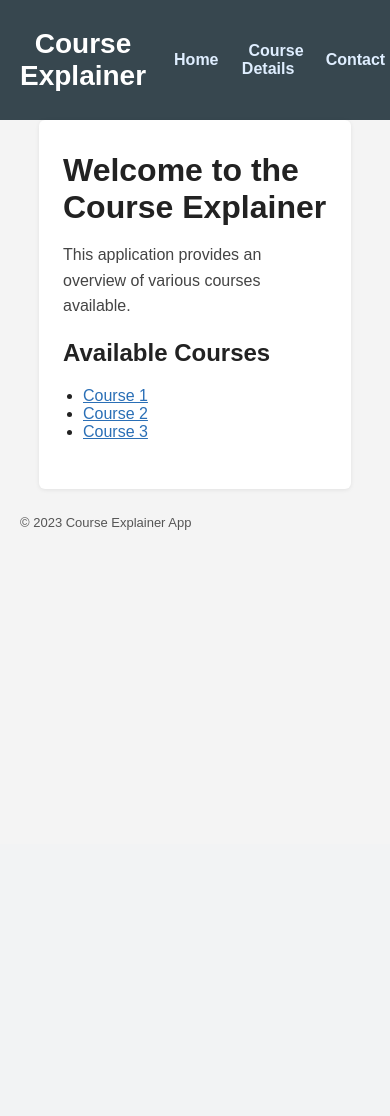
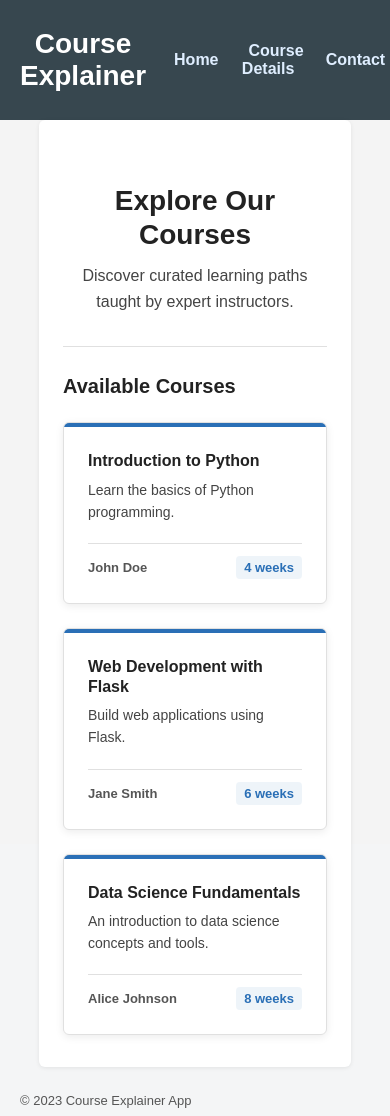
Before and after one commit to Gayane05/course-explainer-app, a Flask app: page / in a window 390 px wide. Before the commit the page ends 530 px from the top, so only its background shows below. Run offline with Flask 3, Linux system fonts and the light colour scheme.

Commit message:
Redesign home screen with hero section and course cards
Replace plain link list with a responsive card grid showing real course
data (title, description, instructor, duration). Add CSS design tokens
and fix the course view to pass a Course object to the template.

Co-Authored-By: Claude Sonnet 4.6 <noreply@anthropic.com>

```diff
--- a/src/static/css/styles.css
+++ b/src/static/css/styles.css
@@ -1,3 +1,44 @@
+/* design tokens */
+:root {
+  --color-bg-page:    #f4f5f6;
+  --color-bg-card:    #ffffff;
+  --color-bg-header:  #37474f;
+  --color-text-primary:   #222222;
+  --color-text-secondary: #444444;
+  --color-text-muted:     #555555;
+  --color-text-inverse:   #ffffff;
+  --color-text-nav:       #dfeeff;
+  --color-link:       #2a6fb6;
+  --color-link-hover: #1a4f8a;
+  --color-border:     #e0e0e0;
+  --color-shadow:     rgba(0,0,0,0.08);
+
+  --font-family-base: Arial, Helvetica, sans-serif;
+  --font-size-xs:   13px;
+  --font-size-sm:   14px;
+  --font-size-base: 16px;
+  --font-size-md:   20px;
+  --font-size-lg:   28px;
+  --font-size-xl:   32px;
+  --font-weight-normal:   400;
+  --font-weight-semibold: 600;
+  --line-height-base:  1.6;
+  --line-height-tight: 1.2;
+
+  --space-1:  4px;
+  --space-2:  8px;
+  --space-3:  12px;
+  --space-4:  16px;
+  --space-5:  20px;
+  --space-6:  24px;
+  --space-7:  28px;
+  --space-8:  32px;
+
+  --radius-sm: 4px;
+  --radius-md: 6px;
+  --max-width-content: 1000px;
+}
+
 /* reset basics */
 * { box-sizing: border-box; }
 html,body { margin:0; padding:0; height:100%; font-family: Arial, Helvetica, sans-serif; color:#222; background:#f4f5f6; }
@@ -35,6 +76,106 @@ p { line-height:1.6; color:#444; }
 
 /* footer */
 .site-footer { max-width:1000px; margin:18px auto; padding:8px 20px; color:#555; font-size:13px; }
+
+/* home hero */
+.hero {
+  text-align: center;
+  padding: var(--space-8) 0;
+  margin-bottom: var(--space-7);
+  border-bottom: 1px solid var(--color-border);
+}
+.hero__title {
+  font-size: var(--font-size-xl);
+  color: var(--color-text-primary);
+  margin: 0 0 var(--space-3);
+  line-height: var(--line-height-tight);
+}
+.hero__subtitle {
+  font-size: var(--font-size-base);
+  color: var(--color-text-secondary);
+  margin: 0;
+  line-height: var(--line-height-base);
+}
+
+/* courses section */
+.section-heading {
+  font-size: var(--font-size-md);
+  color: var(--color-text-primary);
+  margin: 0 0 var(--space-6);
+  font-weight: var(--font-weight-semibold);
+}
+.courses-grid {
+  display: grid;
+  grid-template-columns: repeat(auto-fit, minmax(260px, 1fr));
+  gap: var(--space-6);
+}
+
+/* course card */
+.course-card {
+  display: block;
+  text-decoration: none;
+  background: var(--color-bg-card);
+  border-radius: var(--radius-md);
+  border: 1px solid var(--color-border);
+  box-shadow: 0 2px 8px var(--color-shadow);
+  overflow: hidden;
+  transition: transform 0.15s ease, box-shadow 0.15s ease;
+}
+.course-card:hover {
+  transform: translateY(-3px);
+  box-shadow: 0 6px 20px rgba(0,0,0,0.13);
+}
+.course-card__accent {
+  height: 4px;
+  background: var(--color-link);
+}
+.course-card__body {
+  padding: var(--space-6);
+  display: flex;
+  flex-direction: column;
+  gap: var(--space-2);
+}
+.course-card__title {
+  font-size: var(--font-size-base);
+  font-weight: var(--font-weight-semibold);
+  color: var(--color-text-primary);
+  margin: 0;
+  line-height: var(--line-height-tight);
+}
+.course-card__desc {
+  font-size: var(--font-size-sm);
+  color: var(--color-text-secondary);
+  line-height: var(--line-height-base);
+  margin: 0 0 var(--space-3);
+  flex: 1;
+}
+.course-card__meta {
+  display: flex;
+  justify-content: space-between;
+  align-items: center;
+  gap: var(--space-2);
+  padding-top: var(--space-3);
+  border-top: 1px solid var(--color-border);
+}
+.course-card__instructor {
+  font-size: var(--font-size-xs);
+  color: var(--color-text-muted);
+  font-weight: var(--font-weight-semibold);
+}
+.course-card__duration {
+  font-size: var(--font-size-xs);
+  color: var(--color-link);
+  background: rgba(42,111,182,0.08);
+  padding: var(--space-1) var(--space-2);
+  border-radius: var(--radius-sm);
+  font-weight: var(--font-weight-semibold);
+  white-space: nowrap;
+}
+
+@media (max-width: 600px) {
+  .courses-grid { grid-template-columns: 1fr; }
+  .hero__title { font-size: var(--font-size-lg); }
+}
 
 body {
     font-family: Arial, sans-serif;
--- a/src/templates/index.html
+++ b/src/templates/index.html
@@ -3,12 +3,27 @@
 {% block title %}Course Explainer{% endblock %}
 
 {% block content %}
-<h1>Welcome to the Course Explainer</h1>
-<p>This application provides an overview of various courses available.</p>
-<h2>Available Courses</h2>
-<ul>
-    <li><a href="{{ url_for('course', course_id=1) }}">Course 1</a></li>
-    <li><a href="{{ url_for('course', course_id=2) }}">Course 2</a></li>
-    <li><a href="{{ url_for('course', course_id=3) }}">Course 3</a></li>
-</ul>
+<section class="hero">
+  <h1 class="hero__title">Explore Our Courses</h1>
+  <p class="hero__subtitle">Discover curated learning paths taught by expert instructors.</p>
+</section>
+
+<section>
+  <h2 class="section-heading">Available Courses</h2>
+  <div class="courses-grid">
+    {% for course in courses %}
+    <a class="course-card" href="{{ url_for('course', course_id=loop.index) }}">
+      <div class="course-card__accent"></div>
+      <div class="course-card__body">
+        <h3 class="course-card__title">{{ course.title }}</h3>
+        <p class="course-card__desc">{{ course.description }}</p>
+        <div class="course-card__meta">
+          <span class="course-card__instructor">{{ course.instructor }}</span>
+          <span class="course-card__duration">{{ course.duration }}</span>
+        </div>
+      </div>
+    </a>
+    {% endfor %}
+  </div>
+</section>
 {% endblock %}
--- a/src/views.py
+++ b/src/views.py
@@ -1,13 +1,14 @@
 from flask import render_template
-from models import contact_info
+from models import contact_info, courses
 
 
 def index():
-    return render_template('index.html')
+    return render_template('index.html', courses=courses)
 
 
 def course(course_id):
-    return render_template('course.html', course_id=course_id)
+    course = courses[int(course_id) - 1]
+    return render_template('course.html', course=course, course_id=course_id)
 
 
 def contact():
```
Also changed, not shown: tests/test_app.py (+25 -1 lines).
